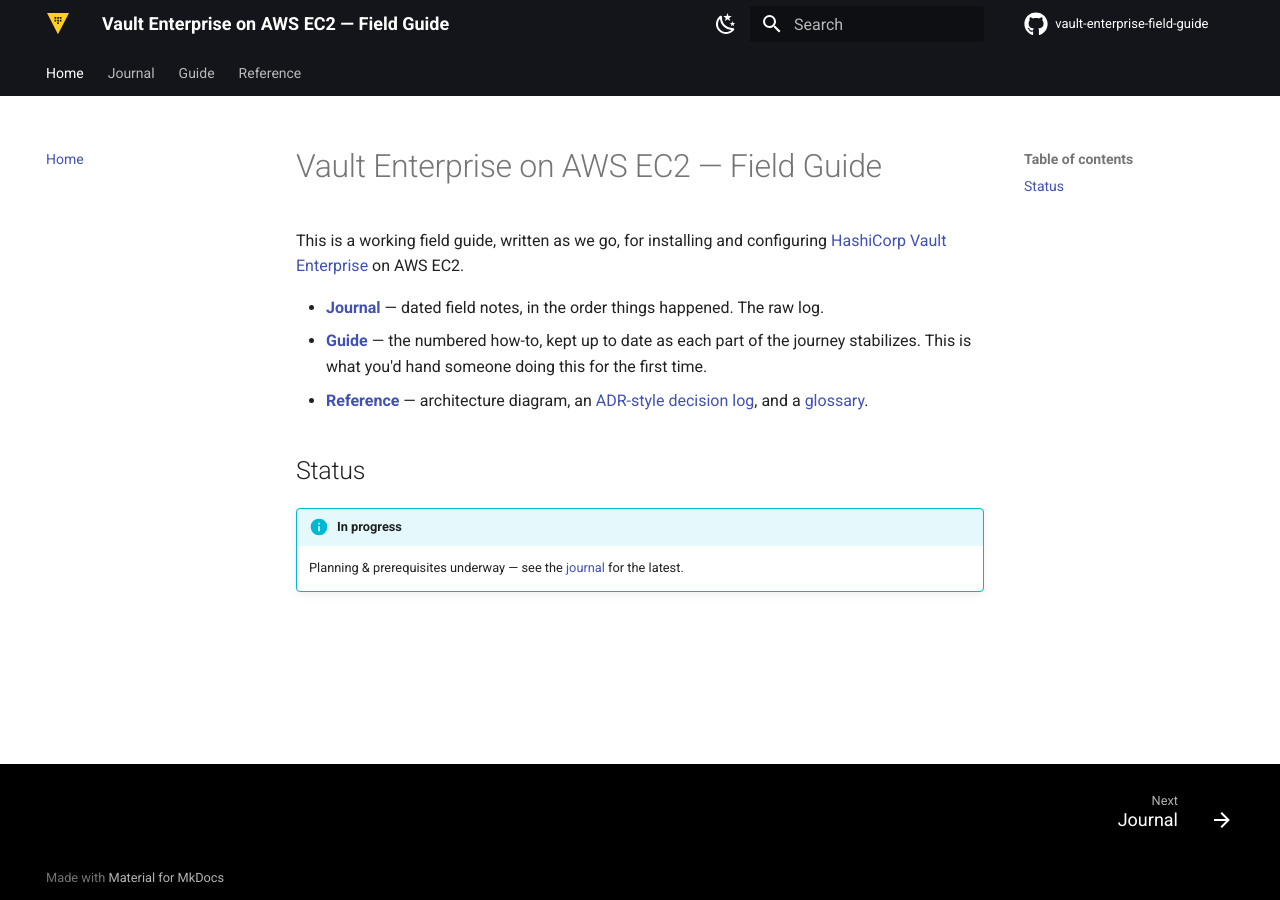
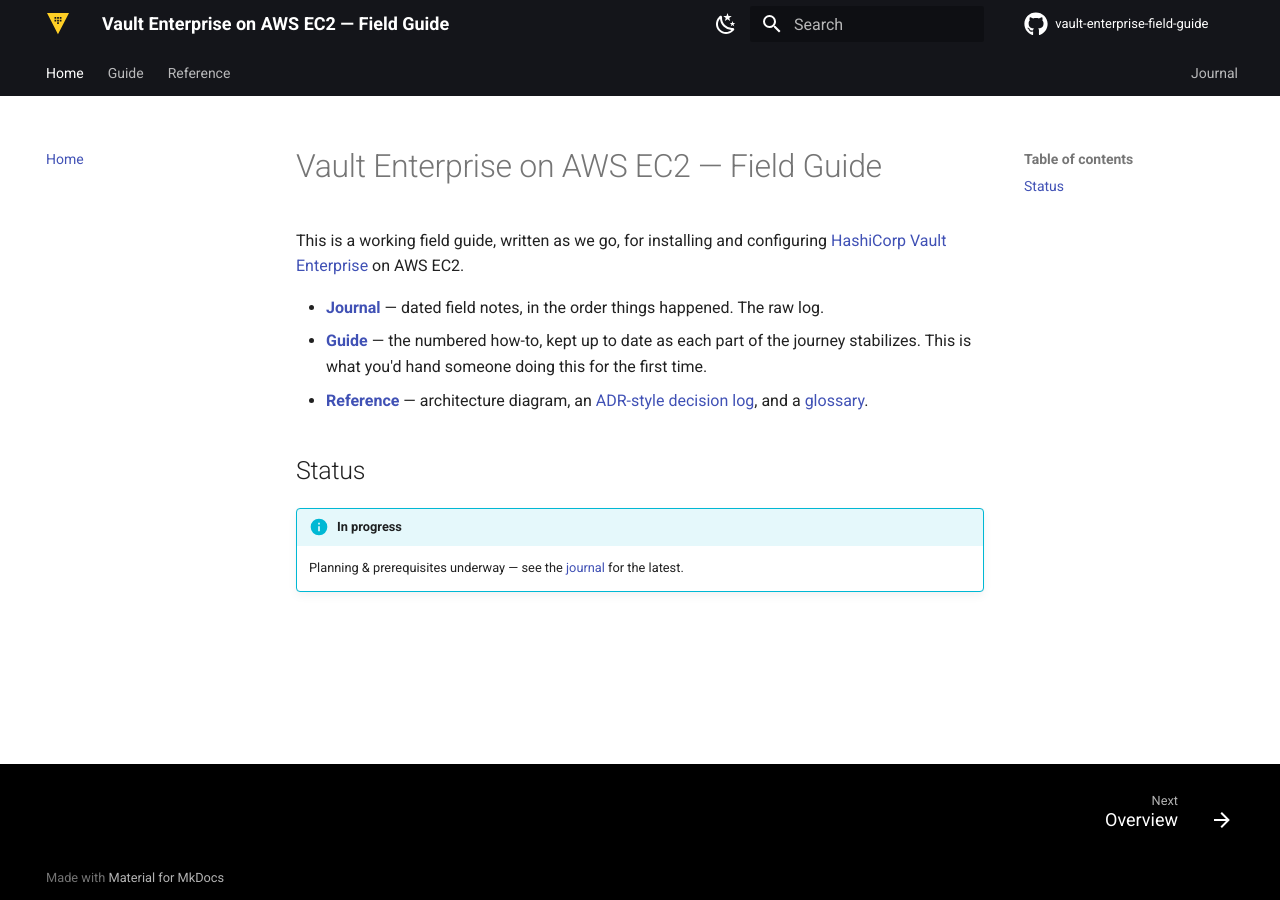
Before and after one commit to markcarriedo/vault-enterprise-field-guide, an MkDocs documentation site: the page built from docs/index.md, in a window 1280 px wide. Built offline with MkDocs 1.6.1 and Material for MkDocs 9.7.7, drawn with Linux system fonts in a browser that asks for light colours; comment, search, counter and statistics services are not loaded.

Commit message:
style(nav): reorder to Home/Guide/Reference/Journal, right-align Journal
Guide is the actual deliverable, so it leads; Journal is supplementary
raw notes, so it's visually separated on the right rather than mixed
into the primary nav group.

Claude-Session: https://claude.ai/code/session_01W8wX9ho5zsL4nSkjw8ZJSM

```diff
--- a/docs/stylesheets/vault-brand.css
+++ b/docs/stylesheets/vault-brand.css
@@ -35,3 +35,13 @@
 .md-footer {
   background-color: #000000;
 }
+
+/* Push the last top-level nav tab (Journal) to the right, separating it from the
+   primary Home/Guide/Reference group. */
+.md-tabs__list {
+  display: flex;
+}
+
+.md-tabs__item:last-child {
+  margin-left: auto;
+}
--- a/mkdocs.yml
+++ b/mkdocs.yml
@@ -67,8 +67,6 @@ plugins:
 
 nav:
   - Home: index.md
-  - Journal:
-      - journal/index.md
   - Guide:
       - Overview: guide/index.md
       - 1. Planning & Prerequisites: guide/01-planning.md
@@ -85,3 +83,5 @@ nav:
       - reference/architecture.md
       - reference/decisions.md
       - reference/glossary.md
+  - Journal:
+      - journal/index.md
```
